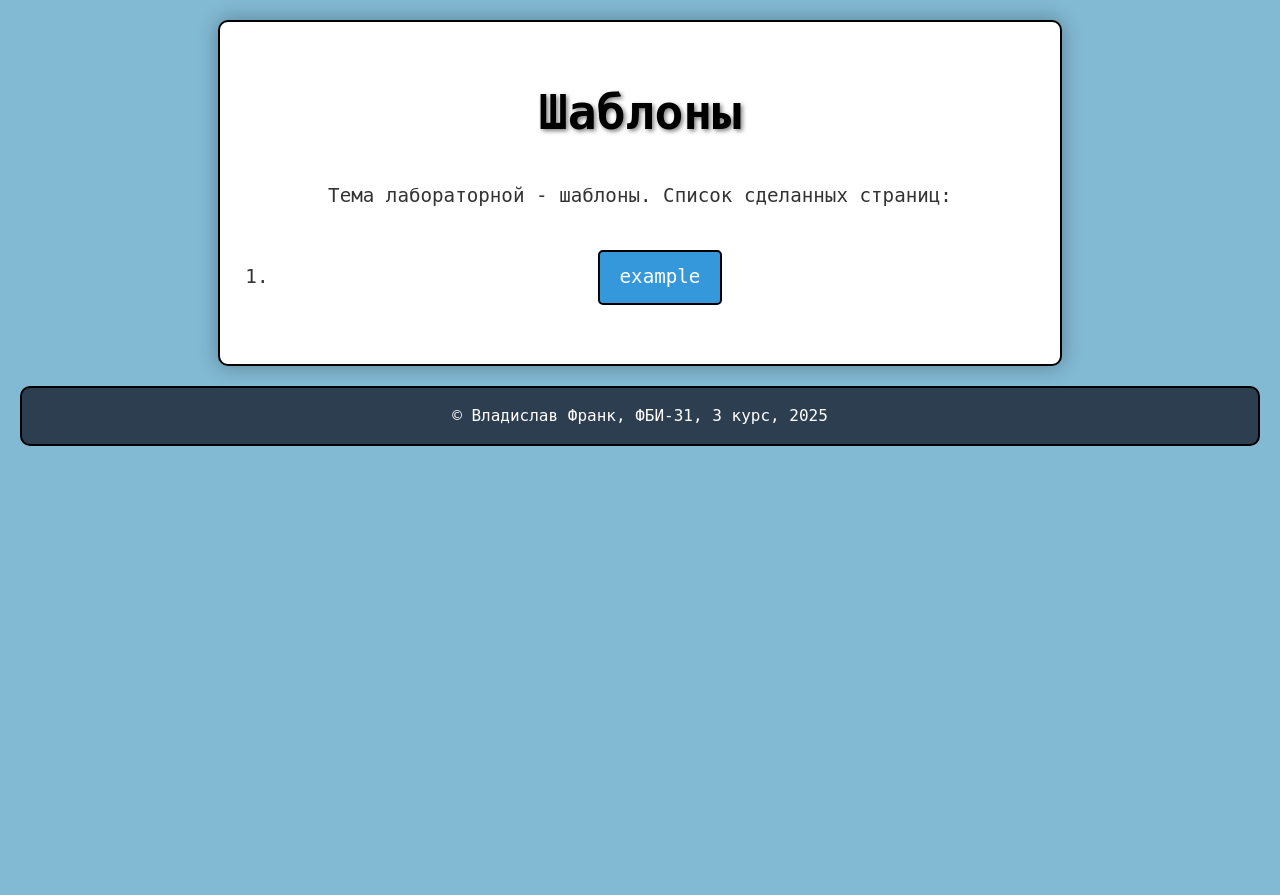
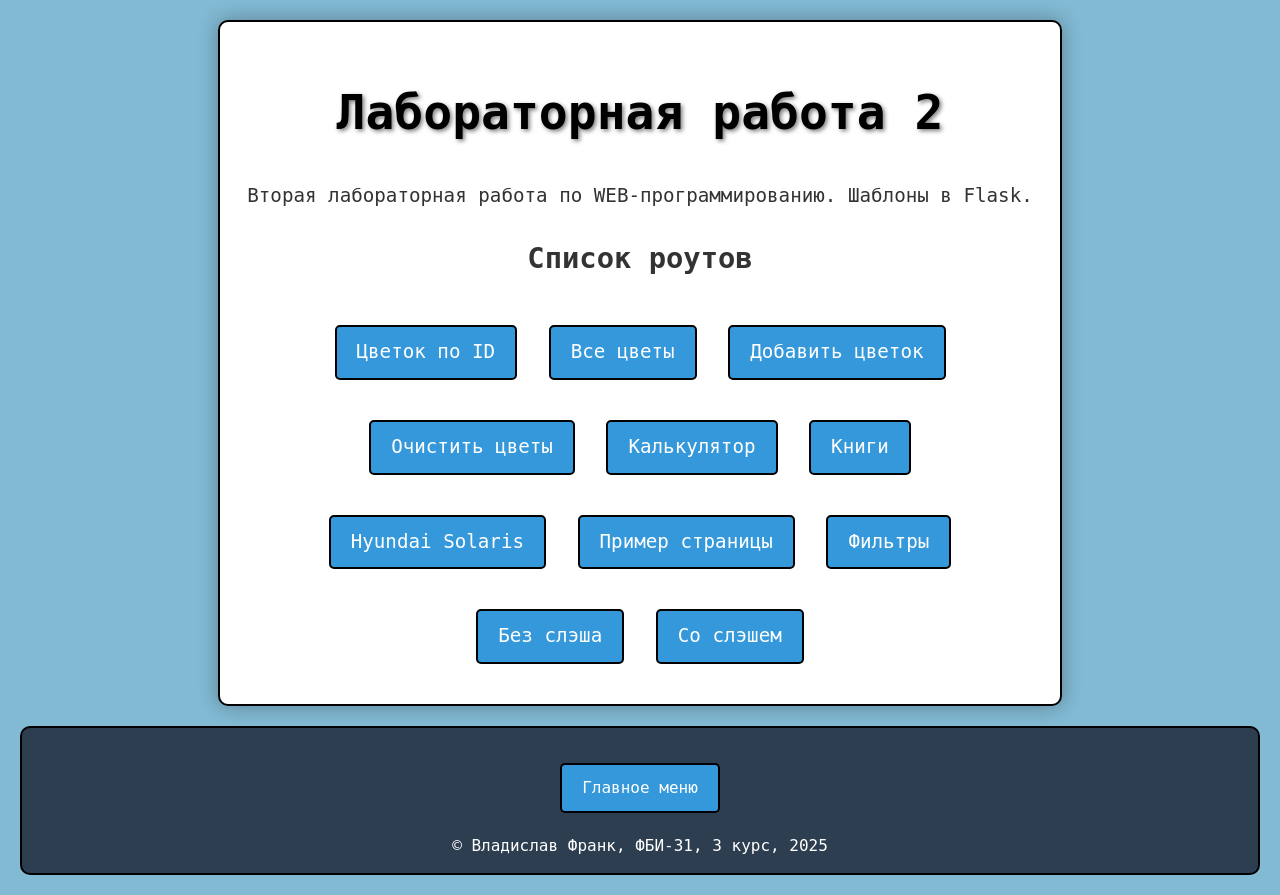
Before and after one commit to vladfrank/lab-web-back, a Flask app: page /lab2/ in a window 1280 px wide. Shown: the part 90-985 px from the top of the page. Before the commit the page ends 536 px from the top, so only its background shows below. Run offline with Flask 3, Linux system fonts and the light colour scheme.

Commit message:
Добавление ссылок

```diff
--- a/app.py
+++ b/app.py
@@ -176,6 +176,7 @@ def index():
 
         <ul>
             <a href="/lab1">Лабраторная работа 1. Введение во Flask</a>
+            <a href="/lab2/">Лабораторная работа 2. Шаблоны в Flask</a>
         </ul>
 
         <footer>
@@ -781,7 +782,6 @@ solaris_cars = [
     }
 ]
 
-# Роут для отображения всех Hyundai Solaris
 @app.route('/lab2/solaris')
 def solaris_gallery():
     return render_template('solaris.html', cars=solaris_cars)
--- a/templates/base.html
+++ b/templates/base.html
@@ -16,6 +16,7 @@
     </main>
 
     <footer>
+        <a href="/">Главное меню</a><br>
         &copy; Владислав Франк, ФБИ-31, 3 курс, 2025
     </footer>
 </body>
--- a/templates/lab2.html
+++ b/templates/lab2.html
@@ -5,11 +5,24 @@
 
 {# основной контент #}
 {% block main %}
-    <h1>Шаблоны</h1>
-    <div>Тема лабораторной - шаблоны. Список сделанных страниц:</div>
-    <ol>
-        <li>
-            <a href="/lab2/example">example</a>
-        </li>
-    </ol>
+    <h1>Лабораторная работа 2</h1>
+
+    <div class="content">
+        <p>Вторая лабораторная работа по WEB-программированию. Шаблоны в Flask.</p>
+
+        <h2>Список роутов</h2>
+        <div class="menu">
+            <a href="/lab2/flowers/0">Цветок по ID</a>
+            <a href="/lab2/all_flowers">Все цветы</a>
+            <a href="/lab2/add_flower/гвоздика">Добавить цветок</a>
+            <a href="/lab2/clear_flowers">Очистить цветы</a>
+            <a href="/lab2/calc/">Калькулятор</a>
+            <a href="/lab2/books">Книги</a>
+            <a href="/lab2/solaris">Hyundai Solaris</a>
+            <a href="/lab2/example">Пример страницы</a>
+            <a href="/lab2/filters">Фильтры</a>
+            <a href="/lab2/a">Без слэша</a>
+            <a href="/lab2/a/">Со слэшем</a>
+        </div>
+    </div>
 {% endblock %}
```
